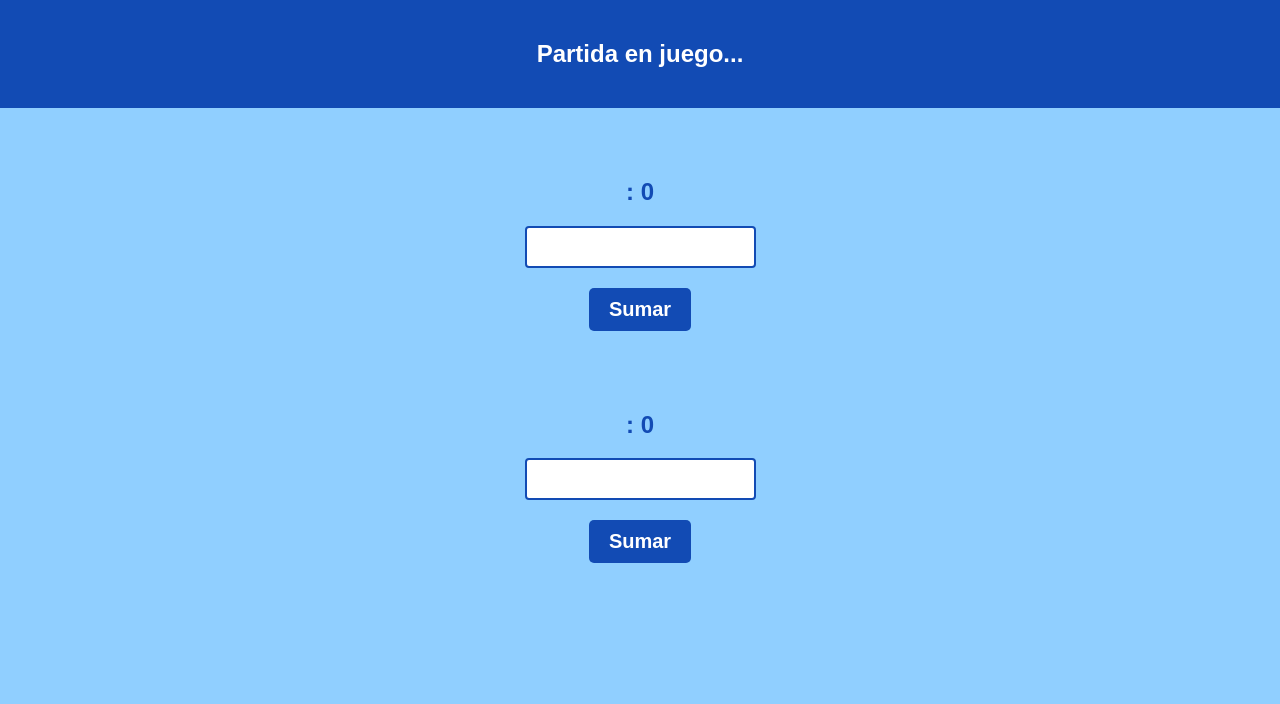
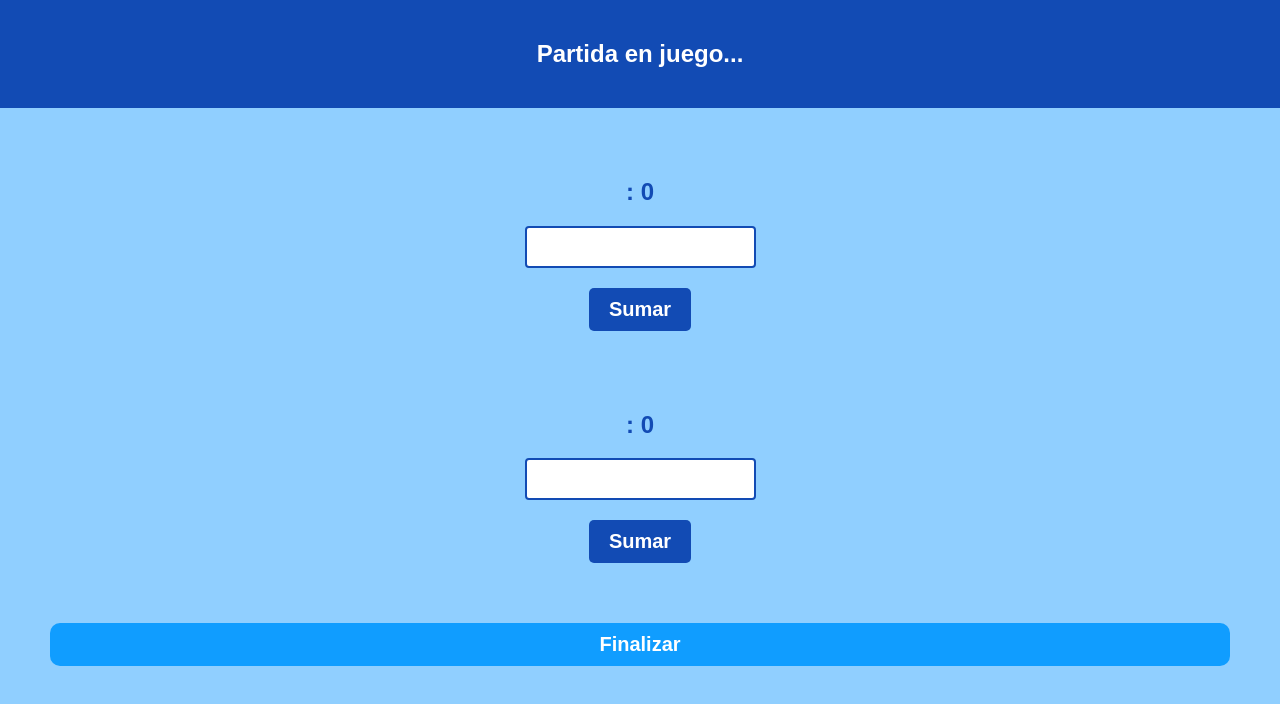
Before and after one commit to SantiagoVidela933/RummyCounterApp, a React (Vite) app: page /gamepage in a window 1280 px wide. Shown: the top 704 px of the page. Built offline with nearby package versions, Linux system fonts and the light colour scheme.

Commit message:
Aplicando Estilos y Funcionalidades. 75%

```diff
--- a/src/components/Game/GamePage.css
+++ b/src/components/Game/GamePage.css
@@ -1,6 +1,10 @@
 .GamePage {
   background-color: var(--blue-200);
   height: 100vh;
+}
+.GamePage_container{
+    display: flex;
+    flex-direction: column;
 }
 
 
@@ -31,6 +35,18 @@
     cursor: pointer;
     transition: background-color 0.3s ease;
 }
+.GamePage_container-box-button_end{
+    padding: 10px 20px;
+    background-color: var(--blue-500);
+    color: #fff;
+    font-size: 2.5vh;
+    font-weight: bold;
+    text-decoration: none;
+    border: none;
+    border-radius: 10px;
+    cursor: pointer;
+    transition: background-color 0.3s ease;
+}
 
 input[type="number"] {
   padding: 10px;
--- a/src/components/Game/GamePage.jsx
+++ b/src/components/Game/GamePage.jsx
@@ -1,10 +1,17 @@
+import { PlayersContext } from '../../PlayersContext';
+import { useNavigate } from 'react-router-dom';
 import { useContext } from 'react';
-import { PlayersContext } from '../../PlayersContext';
 import { useState } from "react";
 
 import './GamePage.css';
 
 export const GamePage = () => {
+
+  const navigate = useNavigate();
+
+  const onHandleButtonClick = () => {
+    navigate('/scorepage')
+  }
 
   const { player1Name, player2Name } = useContext(PlayersContext);
 
@@ -73,6 +80,12 @@ export const GamePage = () => {
               Sumar
             </button>
           </div>
+          <button
+            onClick={onHandleButtonClick}
+            className='GamePage_container-box-button_end'
+          >
+            Finalizar
+          </button>
         </main>
 
 
```
